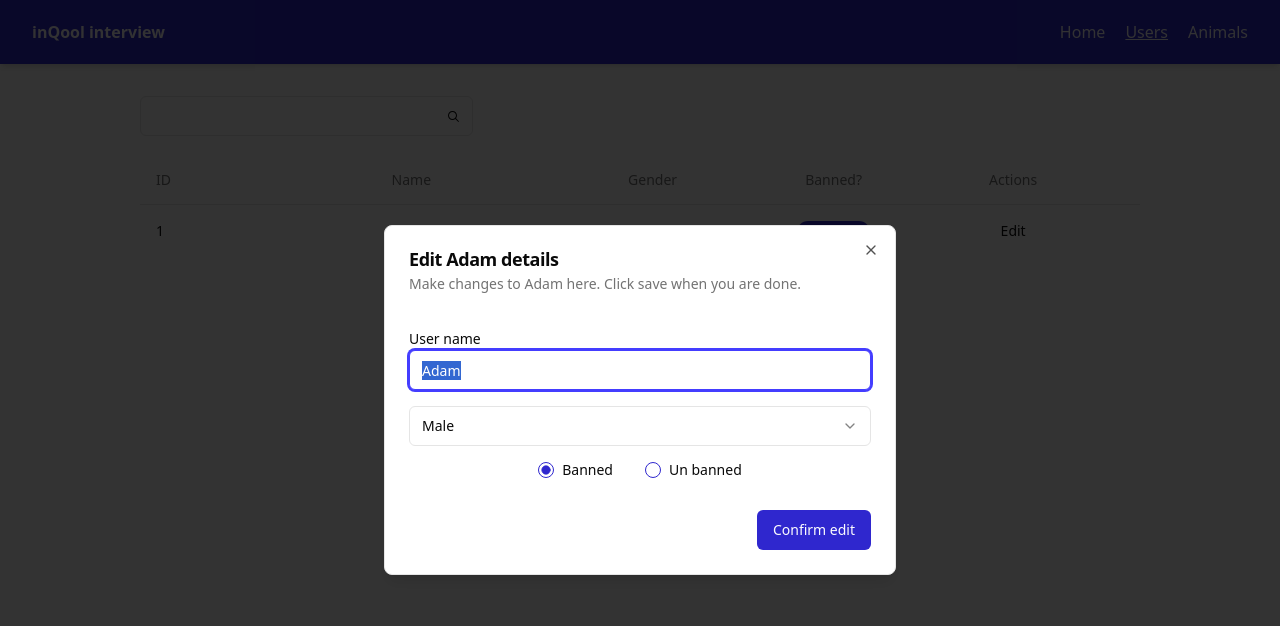
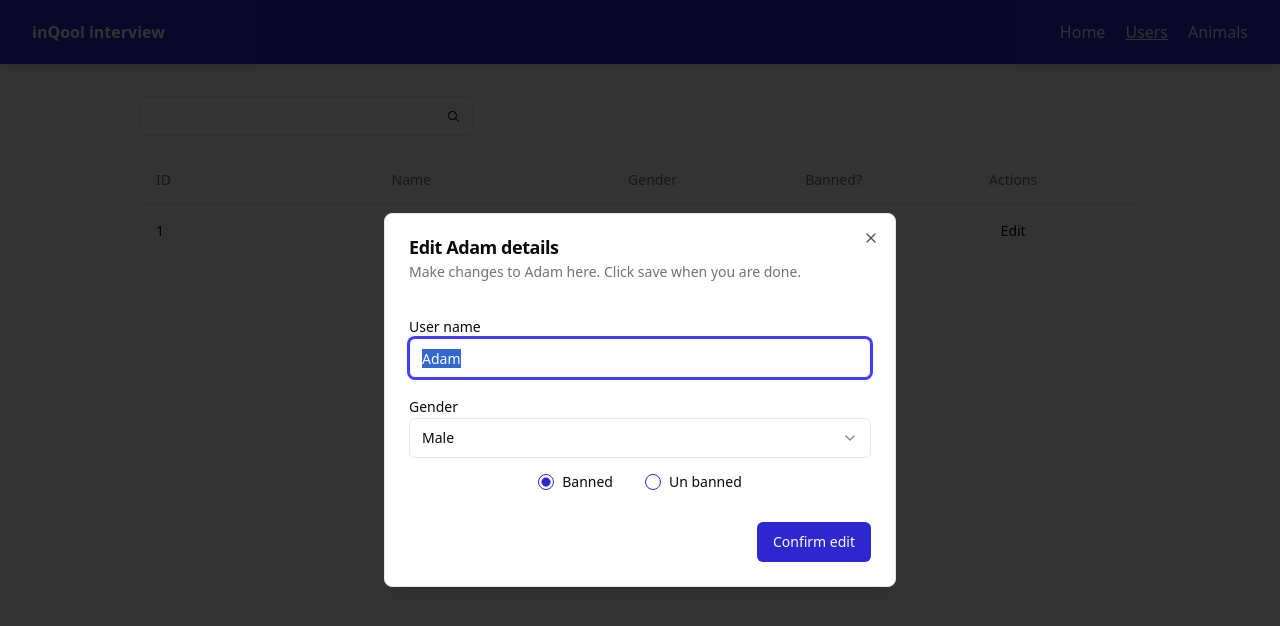
Before and after one commit to xxeonN22/inQool-frontend-interview, a React (Vite) app: page /users in a window 1280 px wide. Both pictures are taken after a click on the button "Edit". Shown: the top 626 px of the page. Built offline with nearby package versions, Linux system fonts and the light colour scheme.

Commit message:
add: added Label to the SelectOption component

```diff
--- a/src/components/Forms/EditUser.tsx
+++ b/src/components/Forms/EditUser.tsx
@@ -34,7 +34,12 @@ const EditUser = ({ user, trigger }: EditUserProps) => {
           label="User name"
           autocomplete="name"
         />
-        <SelectOption defaultValue={user.gender}>
+        <SelectOption
+          defaultValue={user.gender}
+          htmlFor="gender"
+          label="Gender"
+          id="gender"
+        >
           <SelectGender />
         </SelectOption>
         <UserBanStatus defaultValue={user.banned ? 'true' : 'false'} />
--- a/src/components/SelectOption/SelectOption.tsx
+++ b/src/components/SelectOption/SelectOption.tsx
@@ -4,20 +4,36 @@ import {
   SelectTrigger,
   SelectValue,
 } from '@/components/ui/select';
+import { Label } from '../ui/label';
 
 interface SelectOptionProps {
   defaultValue: string;
   children: React.ReactNode;
+  htmlFor?: string;
+  label?: string;
+  id?: string;
 }
 
-const SelectOption = ({ defaultValue, children }: SelectOptionProps) => {
+const SelectOption = ({
+  defaultValue,
+  children,
+  htmlFor,
+  label,
+  id,
+}: SelectOptionProps) => {
   return (
-    <Select>
-      <SelectTrigger className="focus:border-accent focus:ring-accent focus:ring-offset-0">
-        <SelectValue placeholder={defaultValue} defaultValue={defaultValue} />
-      </SelectTrigger>
-      <SelectContent>{children}</SelectContent>
-    </Select>
+    <div>
+      <Label htmlFor={htmlFor}>{label}</Label>
+      <Select defaultValue={defaultValue}>
+        <SelectTrigger
+          id={id}
+          className="focus:border-accent focus:ring-accent focus:ring-offset-0"
+        >
+          <SelectValue placeholder={defaultValue} />
+        </SelectTrigger>
+        <SelectContent>{children}</SelectContent>
+      </Select>
+    </div>
   );
 };
 
```
